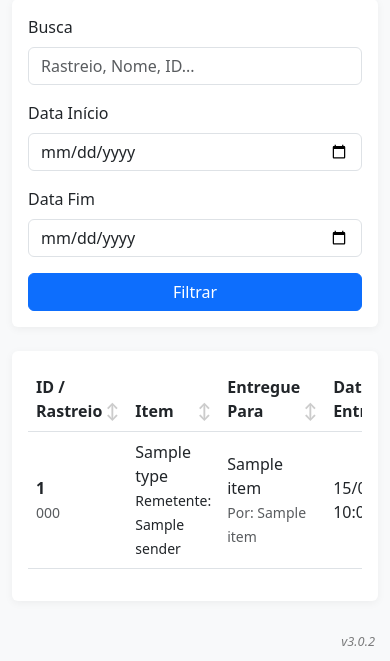
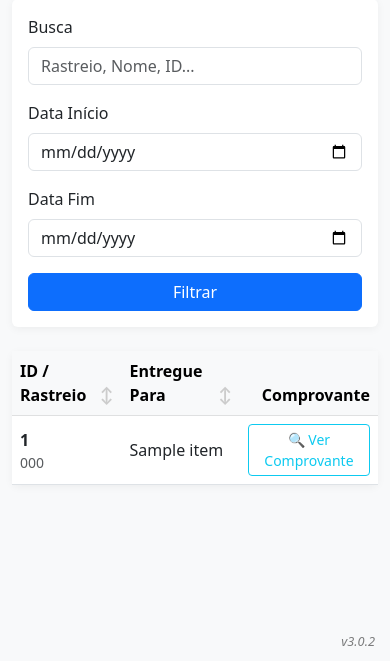
Before and after one commit to paduladiego/AeroPost, a Flask app: template templates/history.html in a window 390 px wide. Shown: the part 183-844 px from the top of the page. Run offline with Flask 3, Linux system fonts and the light colour scheme; the template is opened without the code that fills it: most values are stand-ins (such as "Sample title", 1, 10 or a date in 2020); some libraries are stand-ins or nearby versions.

Commit message:
fix: mobile layout optimization for tables and dashboard structure fixes

```diff
--- a/app.py
+++ b/app.py
@@ -85,3 +85,4 @@ app = create_app()
 
 if __name__ == '__main__':
     app.run(debug=True)
+    # app.run(host='0.0.0.0', port=5000, debug=True)
--- a/templates/history.html
+++ b/templates/history.html
@@ -38,35 +38,38 @@
 </div>
 
 <div class="card">
-    <div class="card-body">
+    <div class="card-body p-0">
         <div class="table-responsive">
-            <table class="table table-hover align-middle" id="table-history">
-                <thead>
+            <table class="table table-hover align-middle mb-0" id="table-history">
+                <thead class="table-light">
                     <tr>
                         <th class="sortable" onclick="sortTable('table-history', 0)">ID / Rastreio</th>
-                        <th class="sortable" onclick="sortTable('table-history', 1)">Item</th>
+                        <th class="sortable d-none d-md-table-cell" onclick="sortTable('table-history', 1)">Item</th>
                         <th class="sortable" onclick="sortTable('table-history', 2)">Entregue Para</th>
-                        <th class="sortable" onclick="sortTable('table-history', 3)">Data Entrega</th>
-                        <th>Comprovante</th>
+                        <th class="sortable d-none d-sm-table-cell" onclick="sortTable('table-history', 3)">Data Entrega
+                        </th>
+                        <th class="text-end">Comprovante</th>
                     </tr>
                 </thead>
                 <tbody>
                     {% for item in items %}
                     <tr>
                         <td>
-                            <strong>{{ item.internal_id }}</strong><br>
-                            <small class="text-muted">{{ item.tracking_code or '-' }}</small>
+                            <strong>{{ item.internal_id }}</strong>
+                            <br><small class="text-muted d-block text-truncate" style="max-width: 120px;">
+                                {{ item.tracking_code or 'Sem rastreio' }}
+                            </small>
                         </td>
-                        <td>
+                        <td class="d-none d-md-table-cell">
                             {{ item.type }}<br>
-                            <small>Remetente: {{ item.sender }}</small>
+                            <small>De: {{ item.sender }}</small>
                         </td>
                         <td>
                             {{ item.received_by_name }}<br>
-                            <small class="text-muted">Por: {{ item.deliverer_name }}</small>
+                            <small class="text-muted d-none d-sm-inline">Por: {{ item.deliverer_name }}</small>
                         </td>
-                        <td>{{ item.delivered_at.strftime('%d/%m/%Y %H:%M') }}</td>
-                        <td>
+                        <td class="d-none d-sm-table-cell">{{ item.delivered_at.strftime('%d/%m/%Y %H:%M') }}</td>
+                        <td class="text-end">
                             <button type="button" class="btn btn-sm btn-outline-info" data-bs-toggle="modal"
                                 data-bs-target="#modalProof{{ item.id }}">
                                 🔍 Ver Comprovante
```
Also changed, not shown: templates/facilities/dashboard.html (+36 -17 lines).
